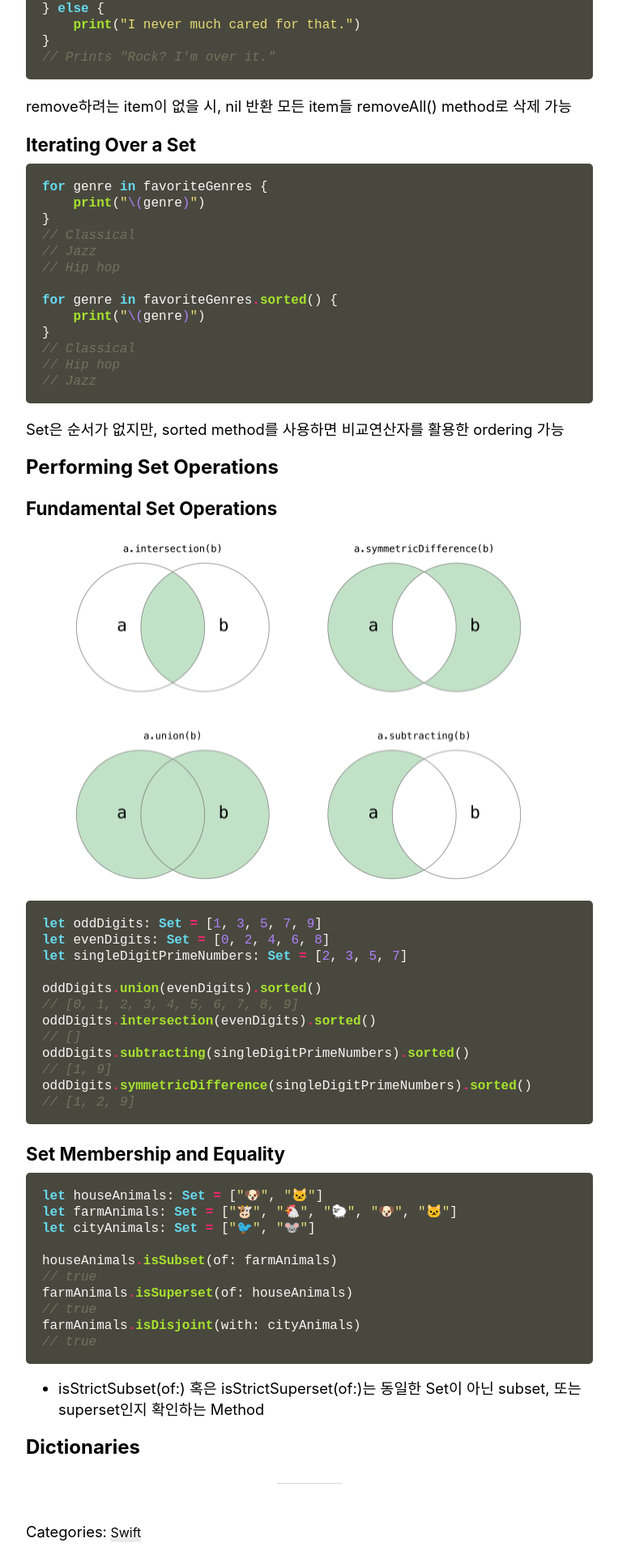
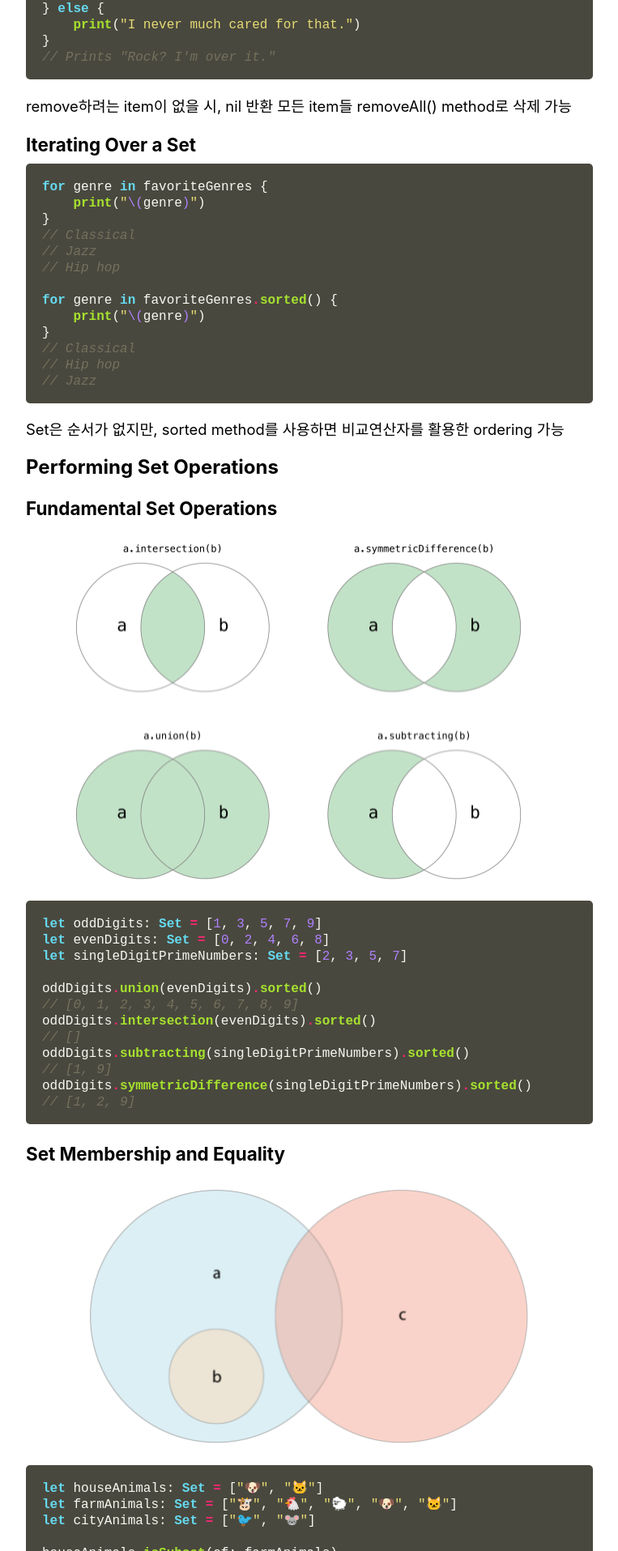
Before and after one commit to SEOKJUN-KO/SEOKJUN-KO.github.io, a Jekyll site: the page built from _posts/2021-05-16-5.md, in a window 1280 px wide. Shown: the part 4485-6400 px from the top of the page at 81% size, without its empty margins (258-1021 px from the left). Built offline with Jekyll 4.4.1, drawn with Linux system fonts in a browser that asks for light colours; nearby versions of some CDN libraries; comment, search, counter and statistics services are not loaded.

Commit message:
Update 2021-05-16-5.md

````diff
--- a/_posts/2021-05-16-5.md
+++ b/_posts/2021-05-16-5.md
@@ -226,6 +226,7 @@ oddDigits.symmetricDifference(singleDigitPrimeNumbers).sorted()
 ```
 
 ### Set Membership and Equality
+![title](/assets/img/SetMembershipandEquality.PNG)
 ``` swift
 let houseAnimals: Set = ["🐶", "🐱"]
 let farmAnimals: Set = ["🐮", "🐔", "🐑", "🐶", "🐱"]
````
